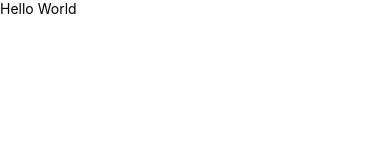
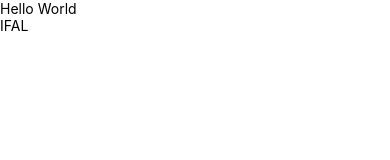
Before and after one commit to glauberferreira/projeto-reactnative, a React Native app: screen / in a window 390 px wide. Shown: the top 160 px of the page. Built offline with nearby package versions, Linux system fonts and the light colour scheme.

Commit message:
Adiciona um segundo texto

```diff
--- a/App.js
+++ b/App.js
@@ -1,7 +1,12 @@
-import { Text } from 'react-native';
+import { Text, View } from 'react-native';
 
 const MyApp = () => {
-  return <Text>Hello World</Text>
+  return (
+    <View>
+      <Text>Hello World</Text>
+      <Text>IFAL</Text>
+    </View>
+  )
 }
 
 export default MyApp;
```
